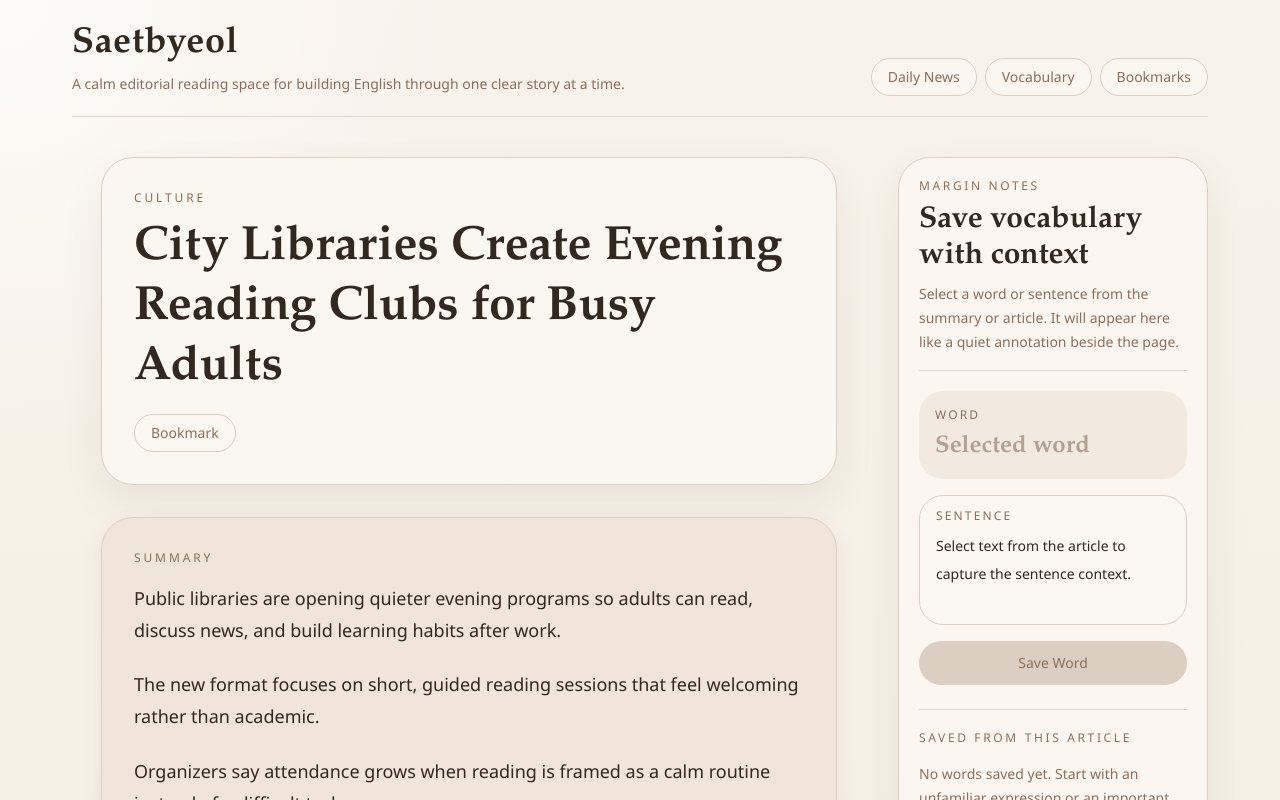
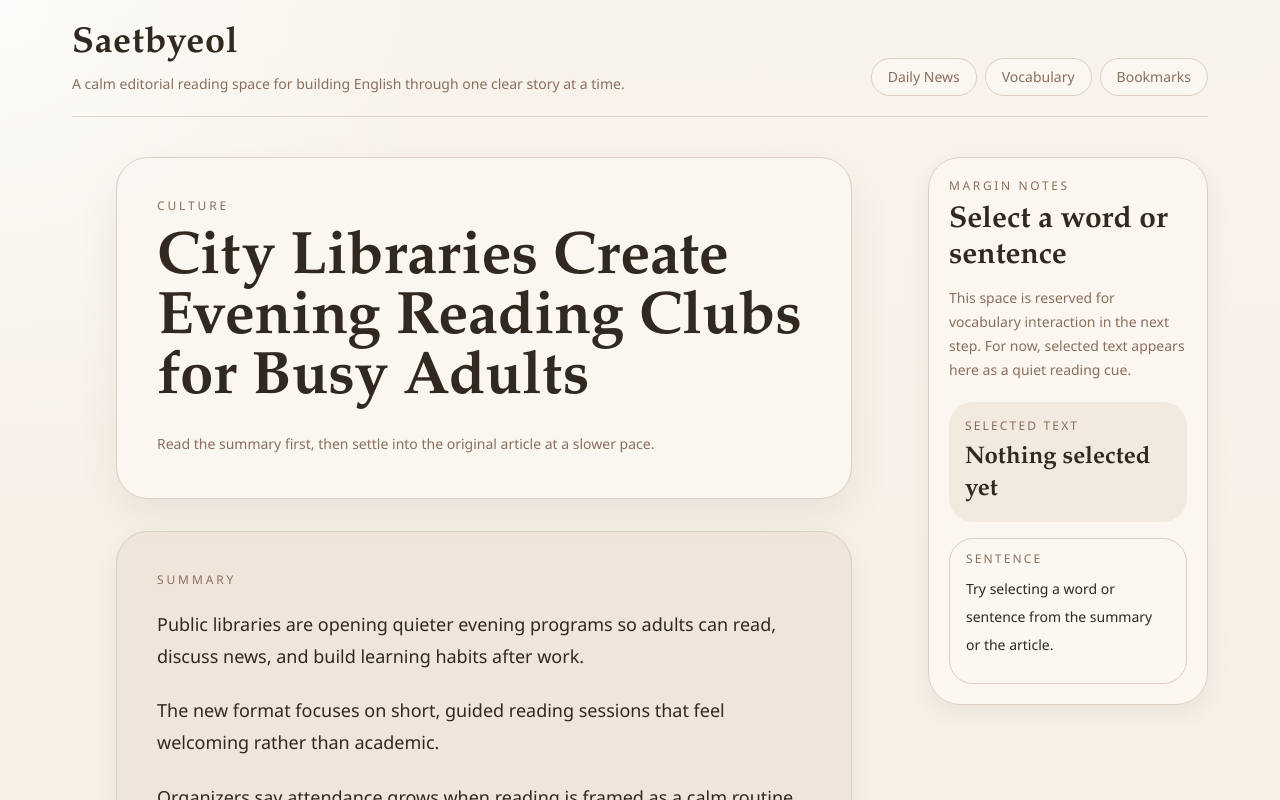
Before and after one commit to Big-Lotus/Morningstar, a Next.js app: page /articles/city-libraries-create-evening-reading-clubs in a window 1280 px wide. Shown: the top 800 px of the page. Built offline with nearby package versions, Linux system fonts and the light colour scheme.

Commit message:
STEP_3-3_Article_Detail_Page_Implementation

```diff
--- a/components/ArticleDetail.tsx
+++ b/components/ArticleDetail.tsx
@@ -3,11 +3,9 @@
 import { useEffect, useRef, useState } from "react";
 
 import { Article } from "@/lib/types";
-import { useLearningStore } from "@/providers/learning-store";
-import { VocabularyPanel } from "@/components/VocabularyPanel";
 
 type SelectionState = {
-  word: string;
+  text: string;
   sentence: string;
 } | null;
 
@@ -16,7 +14,6 @@ type ArticleDetailProps = {
 };
 
 export function ArticleDetail({ article }: ArticleDetailProps) {
-  const { bookmarkedSlugs, toggleBookmark } = useLearningStore();
   const [selection, setSelection] = useState<SelectionState>(null);
   const readingRef = useRef<HTMLDivElement>(null);
 
@@ -47,7 +44,7 @@ export function ArticleDetail({ article }: ArticleDetailProps) {
       const sentence = sentenceHost?.getAttribute("data-sentence") ?? selectedText;
 
       setSelection({
-        word: selectedText,
+        text: selectedText,
         sentence
       });
     };
@@ -56,32 +53,25 @@ export function ArticleDetail({ article }: ArticleDetailProps) {
     return () => document.removeEventListener("selectionchange", handleSelection);
   }, []);
 
-  const bookmarked = bookmarkedSlugs.includes(article.slug);
-
   return (
-    <div className="grid gap-8 lg:grid-cols-[minmax(0,1fr)_310px] lg:items-start">
+    <div className="grid gap-8 lg:grid-cols-[minmax(0,1fr)_280px] lg:items-start">
       <main ref={readingRef} className="mx-auto max-w-reading">
-        <div className="mb-8 rounded-[2rem] border border-line bg-paper/90 p-8 shadow-card">
+        <section className="rounded-[2rem] border border-line bg-paper/90 p-8 shadow-card md:p-10">
           <p className="text-xs uppercase tracking-[0.24em] text-clay">
             {article.category}
           </p>
-          <div className="mt-3 flex flex-wrap items-center justify-between gap-4">
-            <h1 className="max-w-2xl font-[family-name:var(--font-heading)] text-5xl font-semibold leading-tight text-ink">
-              {article.title}
-            </h1>
-            <button
-              type="button"
-              onClick={() => toggleBookmark(article.slug)}
-              className="rounded-full border border-line bg-paper px-4 py-2 text-sm text-clay transition hover:border-clay hover:text-ink"
-            >
-              {bookmarked ? "Bookmarked" : "Bookmark"}
-            </button>
-          </div>
-        </div>
+          <h1 className="mt-4 max-w-3xl font-[family-name:var(--font-heading)] text-5xl font-semibold leading-tight text-ink md:text-6xl">
+            {article.title}
+          </h1>
+          <p className="mt-5 max-w-2xl text-sm leading-7 text-clay">
+            Read the summary first, then settle into the original article at a
+            slower pace.
+          </p>
+        </section>
 
-        <section className="mb-8 rounded-[2rem] border border-line bg-accent/70 p-8 shadow-soft">
+        <section className="mt-8 rounded-[2rem] border border-line bg-accent/70 p-8 shadow-soft md:p-10">
           <p className="text-xs uppercase tracking-[0.24em] text-clay">Summary</p>
-          <div className="reading-prose mt-4 text-lg leading-8 text-ink">
+          <div className="reading-prose mt-5 text-lg leading-8 text-ink">
             {article.summary.map((sentence) => (
               <p key={sentence} data-sentence={sentence}>
                 {sentence}
@@ -90,7 +80,7 @@ export function ArticleDetail({ article }: ArticleDetailProps) {
           </div>
         </section>
 
-        <section className="rounded-[2rem] border border-line bg-paper/90 p-8 shadow-card">
+        <section className="mt-8 rounded-[2rem] border border-line bg-paper/90 p-8 shadow-card md:p-10">
           <p className="text-xs uppercase tracking-[0.24em] text-clay">
             Original Article
           </p>
@@ -104,9 +94,39 @@ export function ArticleDetail({ article }: ArticleDetailProps) {
         </section>
       </main>
 
-      <div className="lg:sticky lg:top-6">
-        <VocabularyPanel articleSlug={article.slug} selection={selection} />
-      </div>
+      <aside className="lg:sticky lg:top-6">
+        <div className="rounded-[2rem] border border-line bg-paper/95 p-5 shadow-soft">
+          <p className="text-xs uppercase tracking-[0.22em] text-clay">
+            Margin Notes
+          </p>
+          <h2 className="mt-2 font-[family-name:var(--font-heading)] text-3xl font-semibold text-ink">
+            Select a word or sentence
+          </h2>
+          <p className="mt-3 text-sm leading-6 text-clay">
+            This space is reserved for vocabulary interaction in the next step.
+            For now, selected text appears here as a quiet reading cue.
+          </p>
+
+          <div className="mt-5 rounded-[1.5rem] bg-accent/60 p-4">
+            <p className="text-xs uppercase tracking-[0.18em] text-clay">
+              Selected Text
+            </p>
+            <p className="mt-2 min-h-12 font-[family-name:var(--font-heading)] text-2xl font-semibold text-ink">
+              {selection?.text ?? "Nothing selected yet"}
+            </p>
+          </div>
+
+          <div className="mt-4 rounded-[1.5rem] border border-line bg-paper px-4 py-3">
+            <p className="text-xs uppercase tracking-[0.18em] text-clay">
+              Sentence
+            </p>
+            <p className="mt-2 min-h-24 text-sm leading-7 text-ink">
+              {selection?.sentence ??
+                "Try selecting a word or sentence from the summary or the article."}
+            </p>
+          </div>
+        </div>
+      </aside>
     </div>
   );
 }
```
